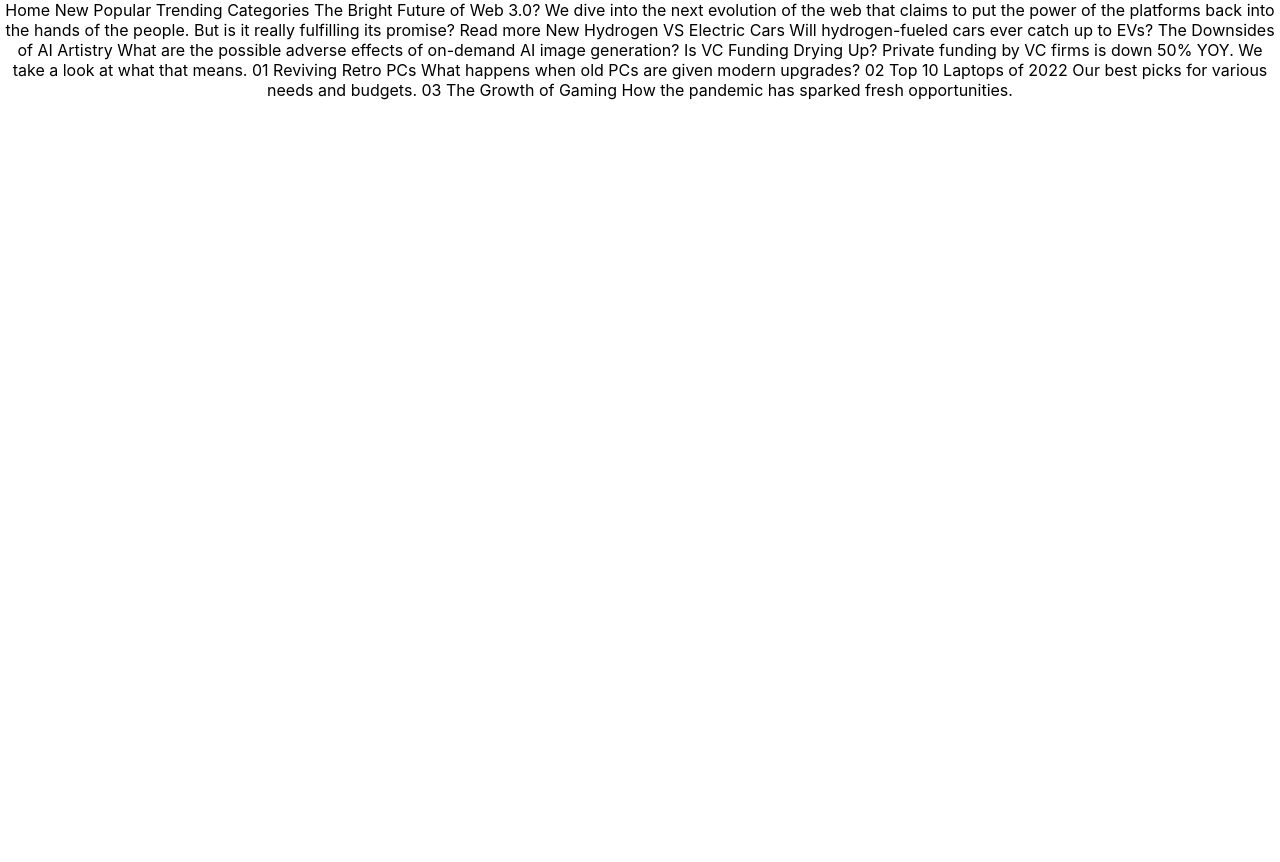
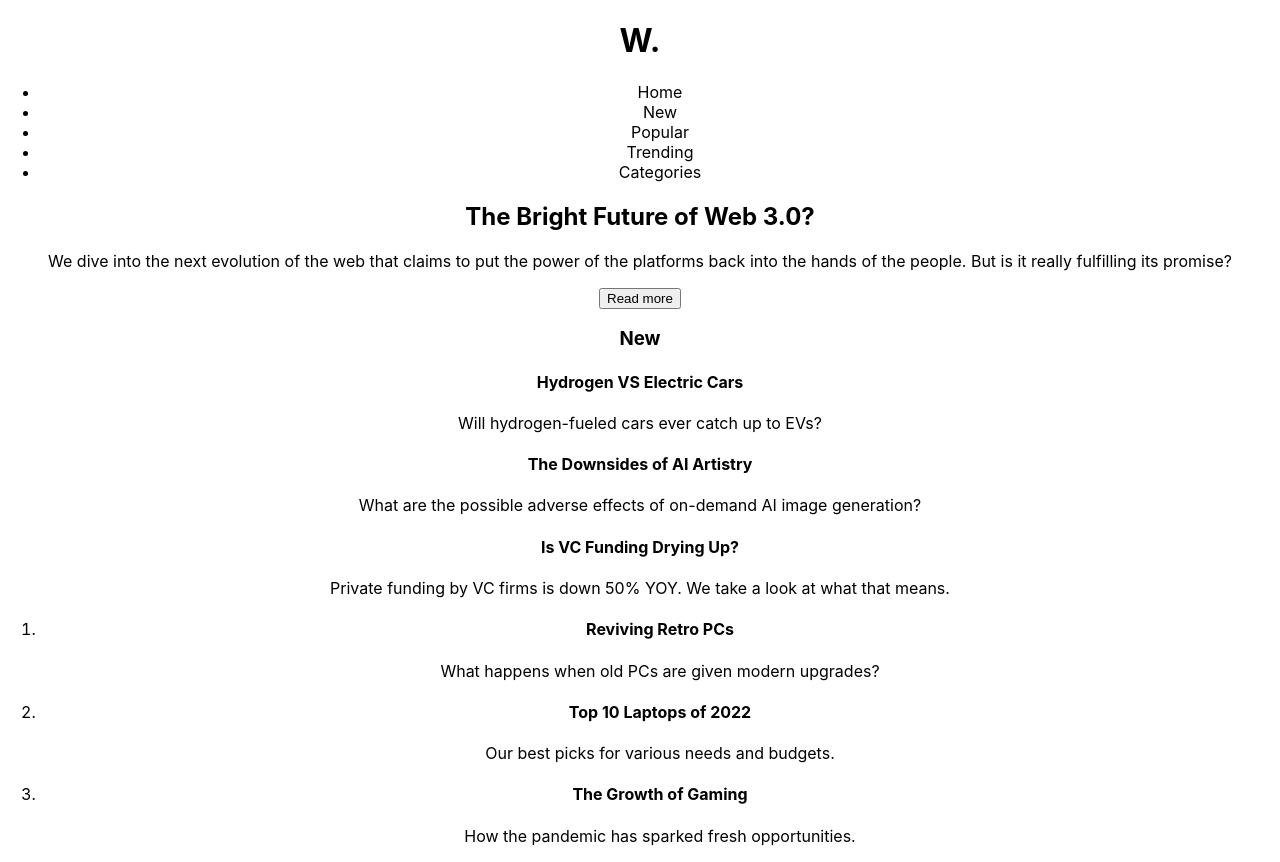
Before and after one commit to EleanorKahn/News-Homepage, a React (Create React App) app: page / in a window 1280 px wide. Before the commit the page ends 800 px from the top, so only its background shows below. Built offline with nearby package versions, Linux system fonts and the light colour scheme.

Commit message:
Footer, displaying components

```diff
--- a/src/App.tsx
+++ b/src/App.tsx
@@ -1,46 +1,17 @@
 import React from 'react';
 import './App.css';
+import Header from './components/Header';
+import MainArticle from './components/MainArticle';
+import Sidebar from './components/Sidebar';
+import FooterList from './components/FooterList';
 
 function App() {
     return (
         <div className="App">
-            <header>
-            </header>
-            Home
-  New
-  Popular
-  Trending
-  Categories
-
-  The Bright Future of Web 3.0?
-
-  We dive into the next evolution of the web that claims to put the power of the platforms back into the hands of the people.
-  But is it really fulfilling its promise?
-
-  Read more
-
-  New
-
-  Hydrogen VS Electric Cars
-  Will hydrogen-fueled cars ever catch up to EVs?
-
-  The Downsides of AI Artistry
-  What are the possible adverse effects of on-demand AI image generation?
-
-  Is VC Funding Drying Up?
-  Private funding by VC firms is down 50% YOY. We take a look at what that means.
-
-  01
-  Reviving Retro PCs
-  What happens when old PCs are given modern upgrades?
-
-  02
-  Top 10 Laptops of 2022
-  Our best picks for various needs and budgets.
-
-  03
-  The Growth of Gaming
-  How the pandemic has sparked fresh opportunities.
+            <Header />
+            <MainArticle />
+            <Sidebar />
+            <FooterList />
         </div>
     );
 }
--- /dev/null
+++ b/src/components/FooterList.tsx
@@ -0,0 +1,27 @@
+import React from 'react';
+
+const FooterList = () => {
+    return (
+        <div className='footer-articles-container'>
+            <ol className='footer-article-list'>
+                {/* render dynamically so that you can add new data */}
+                <li>
+                    <h4 className='footer-article-title'>Reviving Retro PCs</h4>
+                    <p className='footer-article-description'>What happens when old PCs are given modern upgrades?</p>
+                </li>
+                <li>
+                    <h4 className='footer-article-title'>Top 10 Laptops of 2022</h4>
+                    <p className='footer-article-description'>Our best picks for various needs and budgets.</p>
+
+                </li>
+                <li>
+                    <h4 className='footer-article-title'>The Growth of Gaming</h4>
+                    <p className='footer-article-description'>How the pandemic has sparked fresh opportunities.
+                    </p>
+                </li>
+            </ol>
+        </div>
+    );
+};
+
+export default FooterList;
```
Also changed, not shown: index.html (deleted, +0 -35 lines), src/components/FooterArticle.tsx (added, +12 -0 lines).
